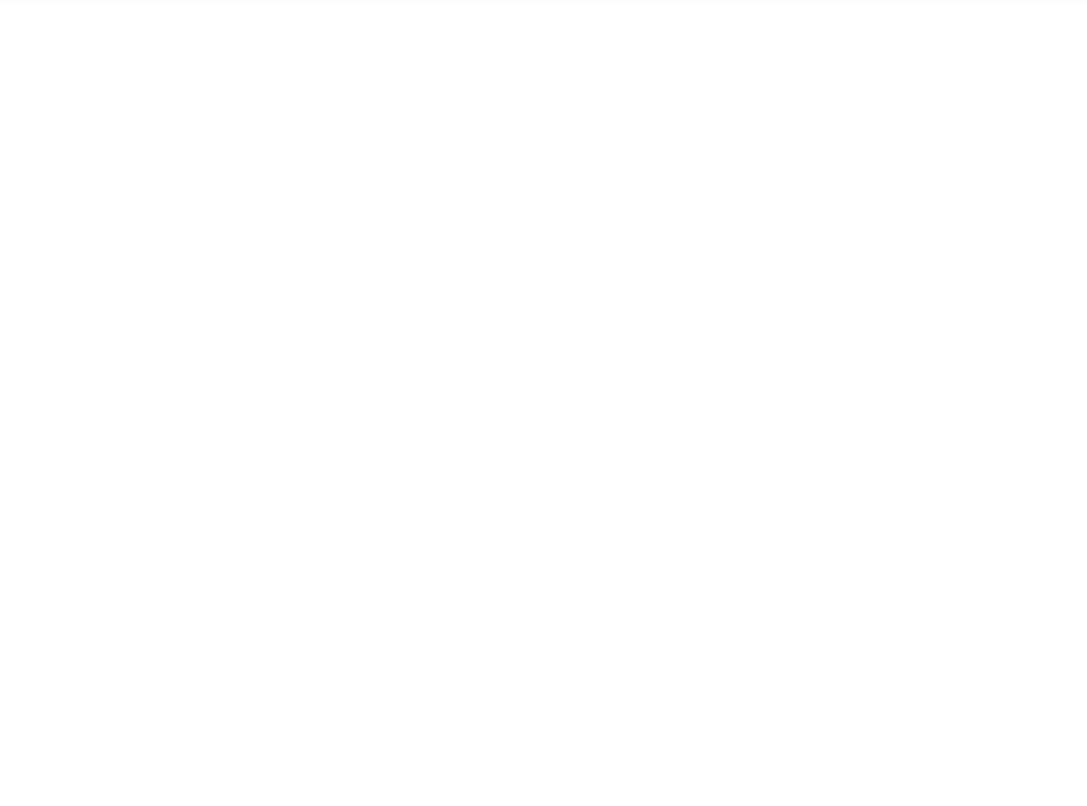
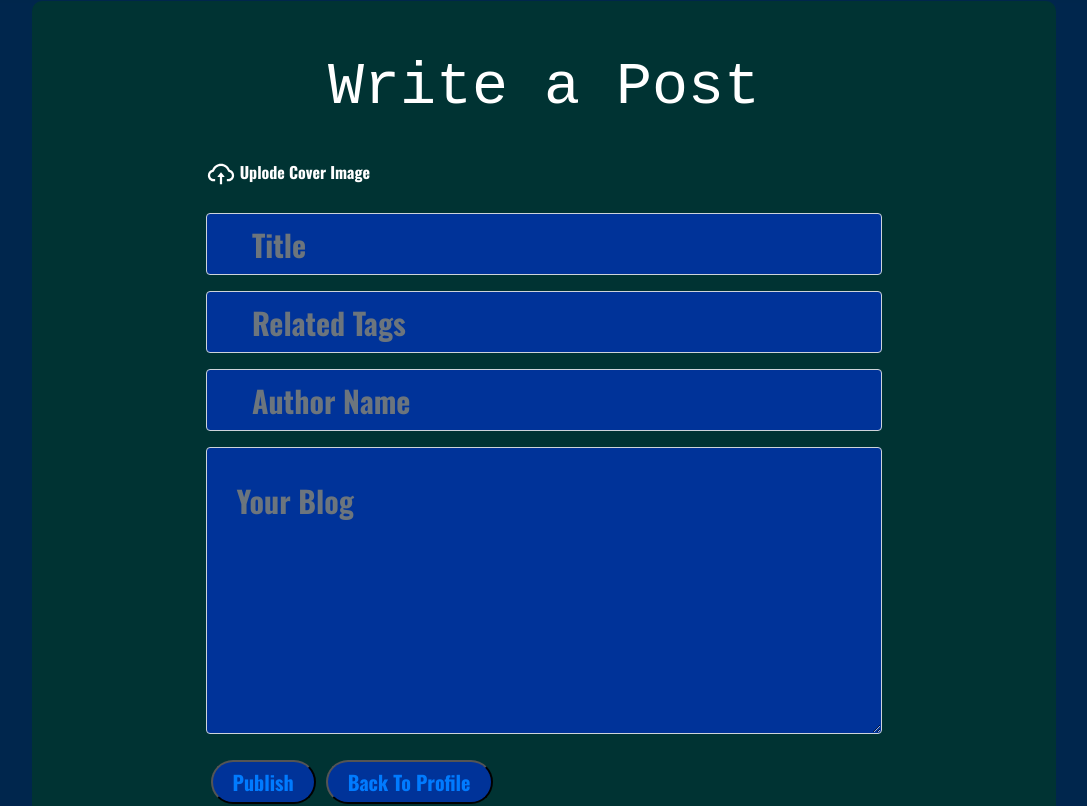
Before and after one commit to pip-pipo/React_little_project, a React (Create React App) app: page /editBlog/1 in a window 1280 px wide. Shown: the part 619-1425 px from the top of the page, without its empty margins (96-1183 px from the left). Before the commit the page ends 800 px from the top, so only its background shows below. Built offline with nearby package versions, Linux system fonts and the light colour scheme; no server answers; the database is empty; a web font is replaced by a local one.

Commit message:
:fire:BlogPost,BlogDelete,BlogEdit,BlgoShow

```diff
--- a/src/App.js
+++ b/src/App.js
@@ -6,6 +6,7 @@ import Form from './components/Auth/Form'
 import SignUp from './components/Auth/SignUp'
 import Home from './components/Home'
 import Blog from './components/pages/Blog'
+import EditBlog from './components/pages/EditBlog'
 import Welcome from './components/pages/Welcome'
 import WritePost from './components/pages/WritePost'
 const App = () => {
@@ -20,8 +21,9 @@ const App = () => {
             <Route exact path="/welcome" component={Welcome} />
             <Route exact path="/signup" component={SignUp} />
             <Route exact path="/" component={Form} />
+            <Route exact path="/blog" component={Blog} />
             <Route exact path="/write_post" component={WritePost} />
-            <Route exact path="/blog" component={Blog} />
+            <Route exact path="/editBlog/:id" component={EditBlog} />
 
 
           </Switch>
--- a/src/components/pages/Blog.js
+++ b/src/components/pages/Blog.js
@@ -1,7 +1,7 @@
 import React, { useState, useEffect } from 'react'
 import './Blog.css'
 import Firebase from '../Services/firebase'
-
+import {Link} from 'react-router-dom'
 const Blog = () => {
     const [value, setValue] = useState([]);
     const [loading, setLoading] = useState(false)
@@ -16,7 +16,6 @@ const Blog = () => {
     const deleteHandle = (id) => {
         Firebase.firestore().collection('posts').doc(id).delete().catch((err) => err)
     }
-
 
     return (
         <div className="blog  text-light my-4">
@@ -35,7 +34,7 @@ const Blog = () => {
                                     <h3 ><span>Blog: </span>{getData.blog}</h3>
                                     <h5 style={{marginTop:'20px'}}><span>Tags: </span>{getData.tags}</h5>
                                     <button style={{outline:"none"}} onClick={() => deleteHandle(getData.id)}>Delete</button>
-                                    <button style={{outline:"none"}} onClick={() => editHandle(getData.id)}>Edit</button>
+                                    <button style={{outline:"none"}}><Link to={`/editBlog/${getData.id}`} style={{textDecoration:"none" ,color:"white"}}>Edit</Link></button>
                                 </div>
                             ))
                         }
--- a/src/components/pages/EditBlog.js
+++ b/src/components/pages/EditBlog.js
@@ -1,9 +1,81 @@
-import React from 'react'
+import React, { useState, useEffect } from 'react'
+import { useParams, useHistory, Link } from 'react-router-dom'
+import { AiOutlineCloudUpload } from "react-icons/ai";
+import Firebase from '../Services/firebase'
+import './EditBlog.css'
+const EditBlog = () => {
 
-const EditBlog = () => {
+
+
+    const { id } = useParams()
+
+
+    const [values, setValues] = useState({
+        title: '',
+        tags: '',
+        author: '',
+        blog: ''
+    })
+    const { title, tags, author, blog } = values;
+    const [err, setErr] = useState('');
+
+    const inputHandle = (e) => {
+        setValues({ ...values, [e.target.name]: e.target.value })
+
+    }
+
+
+    useEffect(() => {
+        // get prev data
+        Firebase.firestore().collection('posts').doc(id).onSnapshot(data => {
+            setValues({ ...data.data() })
+        })
+
+    }, [])
+
+
+
+    const submitHandle = (e) => {
+        e.preventDefault();
+        if (title.length === 0 || tags.length === 0 || author.length === 0 || blog.length === 0) {
+            setErr("Please Fill All Fields");
+            setTimeout(() => {
+                setErr('')
+            }, 1000)
+        } else {
+            Firebase.firestore().collection('posts').doc(id).update(values)
+        }
+    }
+
+
+
+
+
     return (
         <div>
+            <div className="writePost">
+                <div className="writePost__wrapper">
+                    <div className="writePost__first">
+                        <h3>Write a Post</h3>
+                    </div>
+                    <div className="writePost__middle">
+                        <h4 className="text-danger">{err ? err : ''}</h4>
+                        <form >
+                            <label htmlFor="file"> <AiOutlineCloudUpload fontSize="30px" />  Uplode Cover Image</label>
+                            <input type="file" name="file" id="file" hidden />
 
+
+                            <input onChange={inputHandle} value={title} type="text" className="form-control my-3" name="title" placeholder="  Title" />
+                            <input onChange={inputHandle} value={tags} type="text" className="form-control my-3" name="tags" placeholder="  Related Tags" />
+                            <input onChange={inputHandle} value={author} type="text" className="form-control my-3" name="author" placeholder="  Author Name" />
+                            <textarea rows={5} cols={5} style={{ whiteSpace: "pre-line" }} id="text-area" aria-label="Post Content" spellCheck="false" onChange={inputHandle} value={blog} type="text-area" className="form-control my-3" name="blog" placeholder="  Your Blog" />
+
+                            <button onClick={submitHandle}> <Link style={{ textDecoration: "none" }} to="/blog">Publish</Link> </button>
+                            <button style={{ textDecoration: "none" }} ><Link to="/welcome">Back To Profile</Link> </button>
+                        </form>
+                    </div>
+                </div>
+            </div>
         </div>
     )
 }
--- a/src/components/pages/WritePost.js
+++ b/src/components/pages/WritePost.js
@@ -1,4 +1,4 @@
-import React, { useState, useEffect } from 'react'
+import React, { useState} from 'react'
 import './WritePost.css'
 import { AiOutlineCloudUpload } from "react-icons/ai";
 import { Link } from 'react-router-dom'
@@ -71,10 +71,10 @@ const WritePost = () => {
                         <input type="file" name="file" id="file" hidden />
 
 
-                        <input onChange={inputHandle} value={title} type="text" className="form-control my-3" name="title" placeholder="Enter   Title" />
-                        <input onChange={inputHandle} value={tags} type="text" className="form-control my-3" name="tags" placeholder="Enter   Related Tags" />
-                        <input onChange={inputHandle} value={author} type="text" className="form-control my-3" name="author" placeholder="Enter   Author Name" />
-                        <textarea rows={5} cols={5} style={{whiteSpace:"pre-line"}} id="text-area" aria-label="Post Content" spellCheck="false" onChange={inputHandle} value={blog} type="text-area" className="form-control my-3" name="blog" placeholder="Enter   Your Blog" />
+                        <input onChange={inputHandle} value={title} type="text" className="form-control my-3" name="title" placeholder="  Title" />
+                        <input onChange={inputHandle} value={tags} type="text" className="form-control my-3" name="tags" placeholder="  Related Tags" />
+                        <input onChange={inputHandle} value={author} type="text" className="form-control my-3" name="author" placeholder="  Author Name" />
+                        <textarea rows={5} cols={5} style={{whiteSpace:"pre-line"}} id="text-area" aria-label="Post Content" spellCheck="false" onChange={inputHandle} value={blog} type="text-area" className="form-control my-3" name="blog" placeholder="  Your Blog" />
 
                         <button onClick={submitHandle}> <Link style={{ textDecoration: "none" }} to="/blog">Publish</Link> </button>
                         <button style={{ textDecoration: "none" }} ><Link  to="/welcome">Back To Profile</Link> </button>
```
